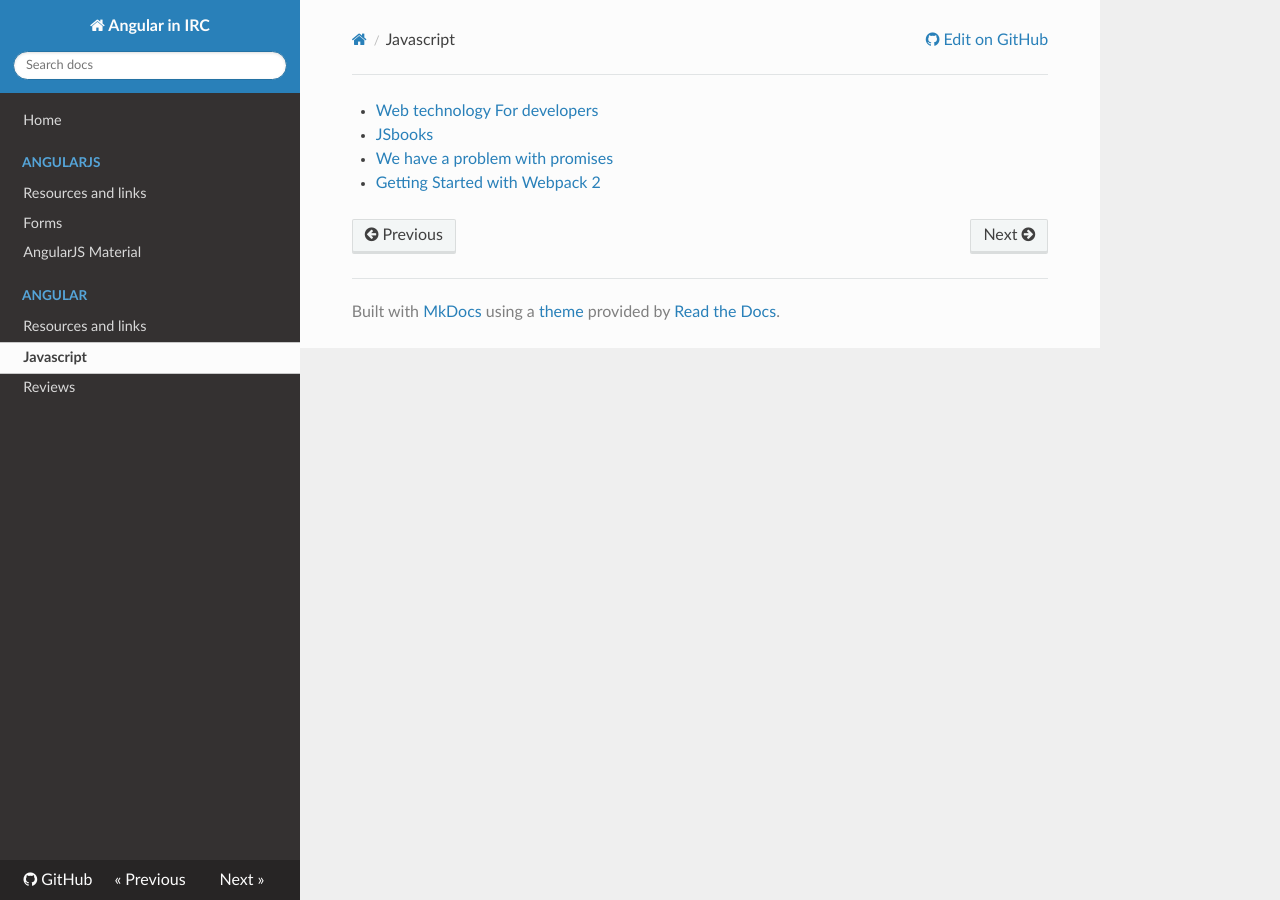
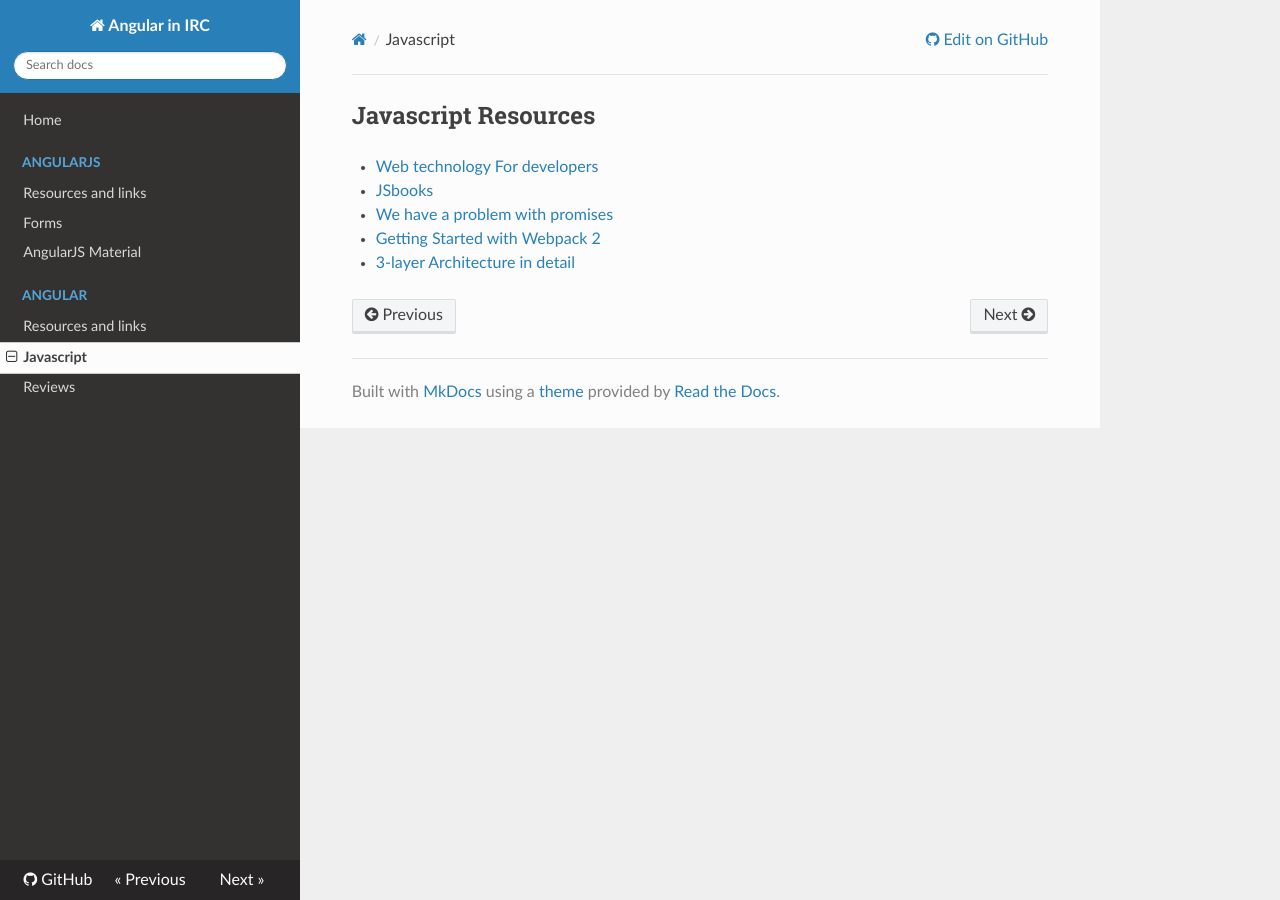
Before and after one commit to ngirc/ng-irc, an MkDocs documentation site: the page built from docs/javascript.md, in a window 1280 px wide. Built offline with MkDocs 1.6.1, drawn with Linux system fonts in a browser that asks for light colours; nearby versions of some CDN libraries; old or Windows-style settings are respelled for this version of MkDocs.

Commit message:
Add title to javascript and reviews link.
Add 3-layer architecture link.

```diff
--- a/docs/javascript.md
+++ b/docs/javascript.md
@@ -1,4 +1,7 @@
+## Javascript Resources
+
 - [Web technology For developers](https://developer.mozilla.org/en-US/docs/Web/JavaScript)
 - [JSbooks](http://jsbooks.revolunet.com/)
 - [We have a problem with promises](https://pouchdb.com/2015/05/18/we-have-a-problem-with-promises.html)
 - [Getting Started with Webpack 2](https://blog.madewithenvy.com/getting-started-with-webpack-2-ed2b86c68783#.hmbjwl1ir)
+- [3-layer Architecture in detail](http://exponential.io/blog/2015/03/05/3-layer-architecture-in-detail/)
```
Also changed, not shown: docs/reviews.md (+2 -0 lines).
